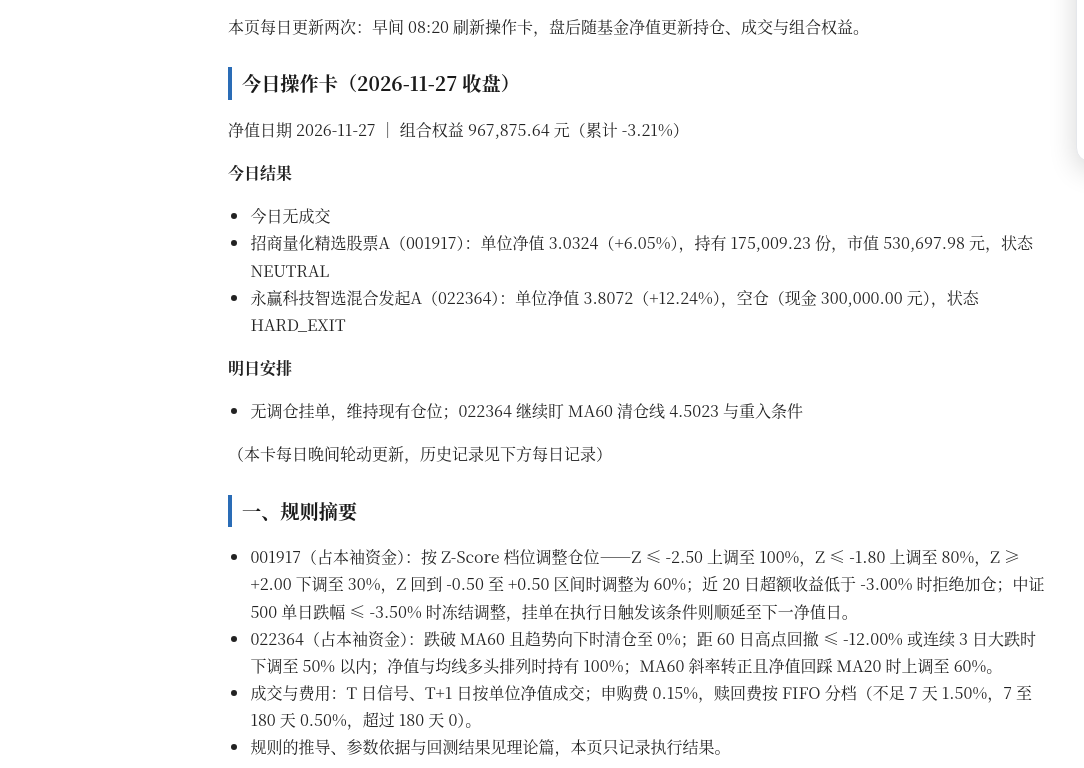
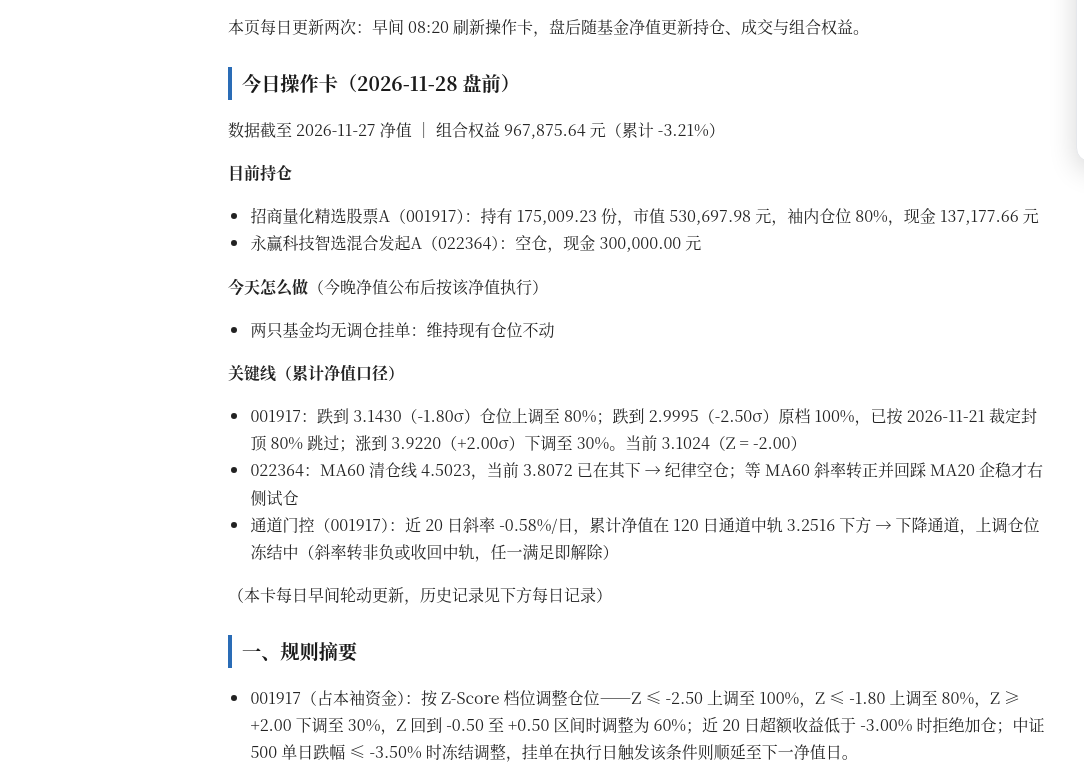
Before and after one commit to osugaBin/dailystocks, a plain HTML site: page custom/数据掘金/2026-11-06-SGu-双基金核心卫星模拟仓.html in a window 1280 px wide. Shown: the part 568-1336 px from the top of the page, 0-1084 px from the left. Drawn offline with Linux system fonts and the light colour scheme; no server answers.

Commit message:
reports: 2026-11-28 自动更新

```diff
--- a/custom/数据掘金/2026-11-06-SGu-双基金核心卫星模拟仓.html
+++ b/custom/数据掘金/2026-11-06-SGu-双基金核心卫星模拟仓.html
@@ -20,19 +20,24 @@
 <p>本页每日更新两次：早间 08:20 刷新操作卡，盘后随基金净值更新持仓、成交与组合权益。</p>
 <!-- DAILY-CARD:START -->
 
-<h2>今日操作卡（2026-11-27 收盘）</h2>
-<p>净值日期 2026-11-27 ｜ 组合权益 967,875.64 元（累计 -3.21%）</p>
-<p><strong>今日结果</strong></p>
+<h2>今日操作卡（2026-11-28 盘前）</h2>
+<p>数据截至 2026-11-27 净值 ｜ 组合权益 967,875.64 元（累计 -3.21%）</p>
+<p><strong>目前持仓</strong></p>
 <ul>
-<li>今日无成交</li>
-<li>招商量化精选股票A（001917）：单位净值 3.0324（+6.05%），持有 175,009.23 份，市值 530,697.98 元，状态 NEUTRAL</li>
-<li>永赢科技智选混合发起A（022364）：单位净值 3.8072（+12.24%），空仓（现金 300,000.00 元），状态 HARD_EXIT</li>
+<li>招商量化精选股票A（001917）：持有 175,009.23 份，市值 530,697.98 元，袖内仓位 80%，现金 137,177.66 元</li>
+<li>永赢科技智选混合发起A（022364）：空仓，现金 300,000.00 元</li>
 </ul>
-<p><strong>明日安排</strong></p>
+<p><strong>今天怎么做</strong>（今晚净值公布后按该净值执行）</p>
 <ul>
-<li>无调仓挂单，维持现有仓位；022364 继续盯 MA60 清仓线 4.5023 与重入条件</li>
+<li>两只基金均无调仓挂单：维持现有仓位不动</li>
 </ul>
-<p>（本卡每日晚间轮动更新，历史记录见下方每日记录）</p>
+<p><strong>关键线（累计净值口径）</strong></p>
+<ul>
+<li>001917：跌到 3.1430（-1.80σ）仓位上调至 80%；跌到 2.9995（-2.50σ）原档 100%，已按 2026-11-21 裁定封顶 80% 跳过；涨到 3.9220（+2.00σ）下调至 30%。当前 3.1024（Z = -2.00）</li>
+<li>022364：MA60 清仓线 4.5023，当前 3.8072 已在其下 → 纪律空仓；等 MA60 斜率转正并回踩 MA20 企稳才右侧试仓</li>
+<li>通道门控（001917）：近 20 日斜率 -0.58%/日，累计净值在 120 日通道中轨 3.2516 下方 → 下降通道，上调仓位冻结中（斜率转非负或收回中轨，任一满足即解除）</li>
+</ul>
+<p>（本卡每日早间轮动更新，历史记录见下方每日记录）</p>
 <!-- DAILY-CARD:END -->
 
 <h2>一、规则摘要</h2>
@@ -174,7 +179,7 @@
 <li>两年回测见理论篇（2026-11-06 修订：档位触发与 FIFO 分档费率口径）：双状态机组合最大回撤 -17.84%，买入持有组合 -34.61%。</li>
 </ul>
 <section id="drx-comments" class="comments"><h2 class="comments-h"><span class="lz">留言</span><span class="le">Comments</span></h2><div class="comments-list"></div><div class="comments-form"></div><p class="comments-note"><span class="lz">留言将公开展示，请友善发言；会员由管理员开通。</span><span class="le">Comments are public. Please be kind. Membership is activated by the admin.</span></p></section>
-<p class="meta"><span class="lz">2026-11-06 发布 · 2026-11-27 更新 · 类型：数据掘金</span><span class="le">Published 2026-11-06 · Updated 2026-11-27 · Data Mining</span></p>
+<p class="meta"><span class="lz">2026-11-06 发布 · 2026-11-28 更新 · 类型：数据掘金</span><span class="le">Published 2026-11-06 · Updated 2026-11-28 · Data Mining</span></p>
 <footer class="site-foot"><span class="lz">本站内容由定时任务自动生成，仅供学习参考，不构成投资建议。</span><span class="le">Content on this site is generated automatically on a schedule, for study and reference only. Not investment advice.</span></footer>
 </div>
 <div id="donatefloat">
```
Also changed, not shown: archive-data.html (+1 -1 lines), index.html (+1 -1 lines), 1 other file.
